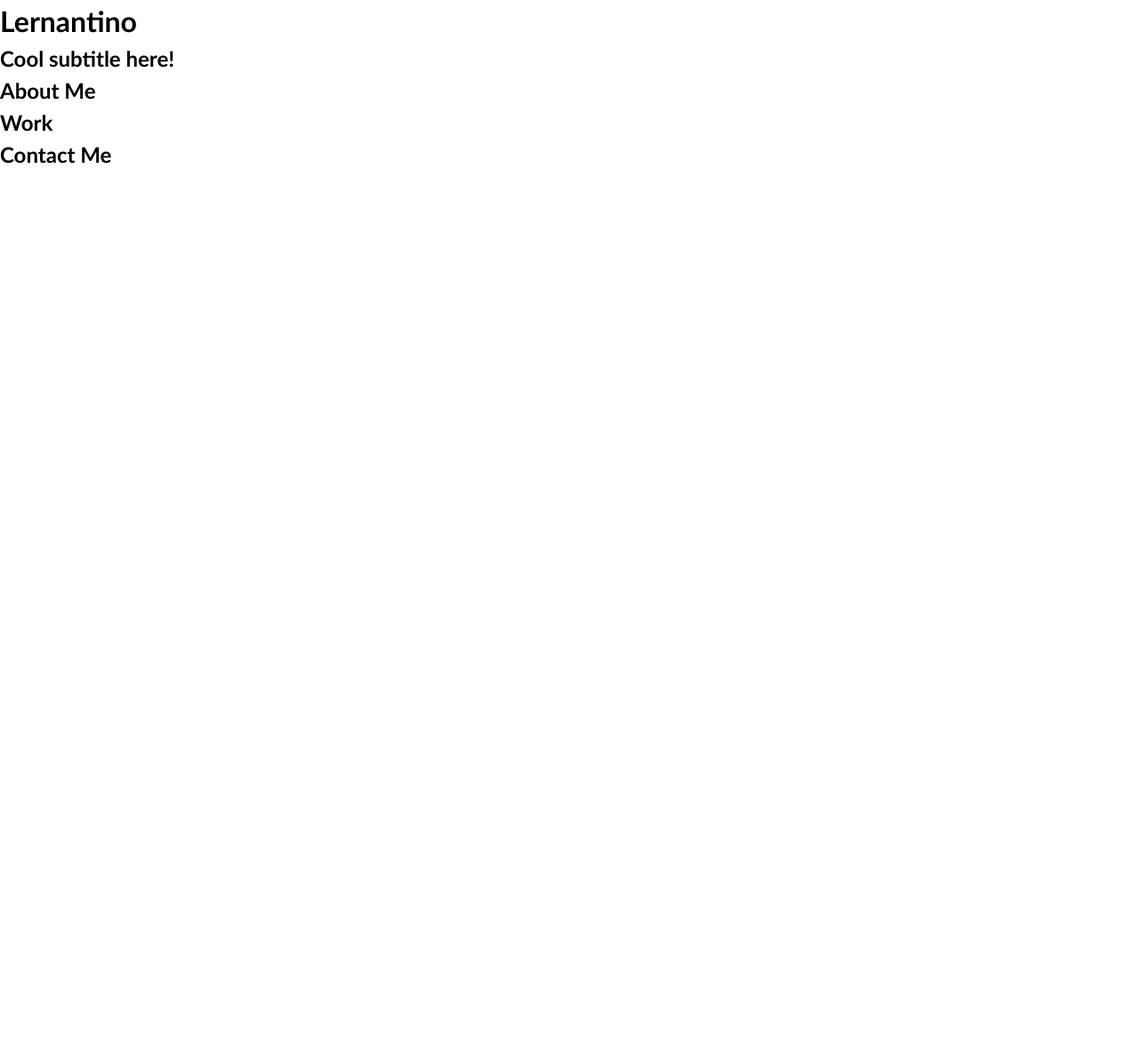
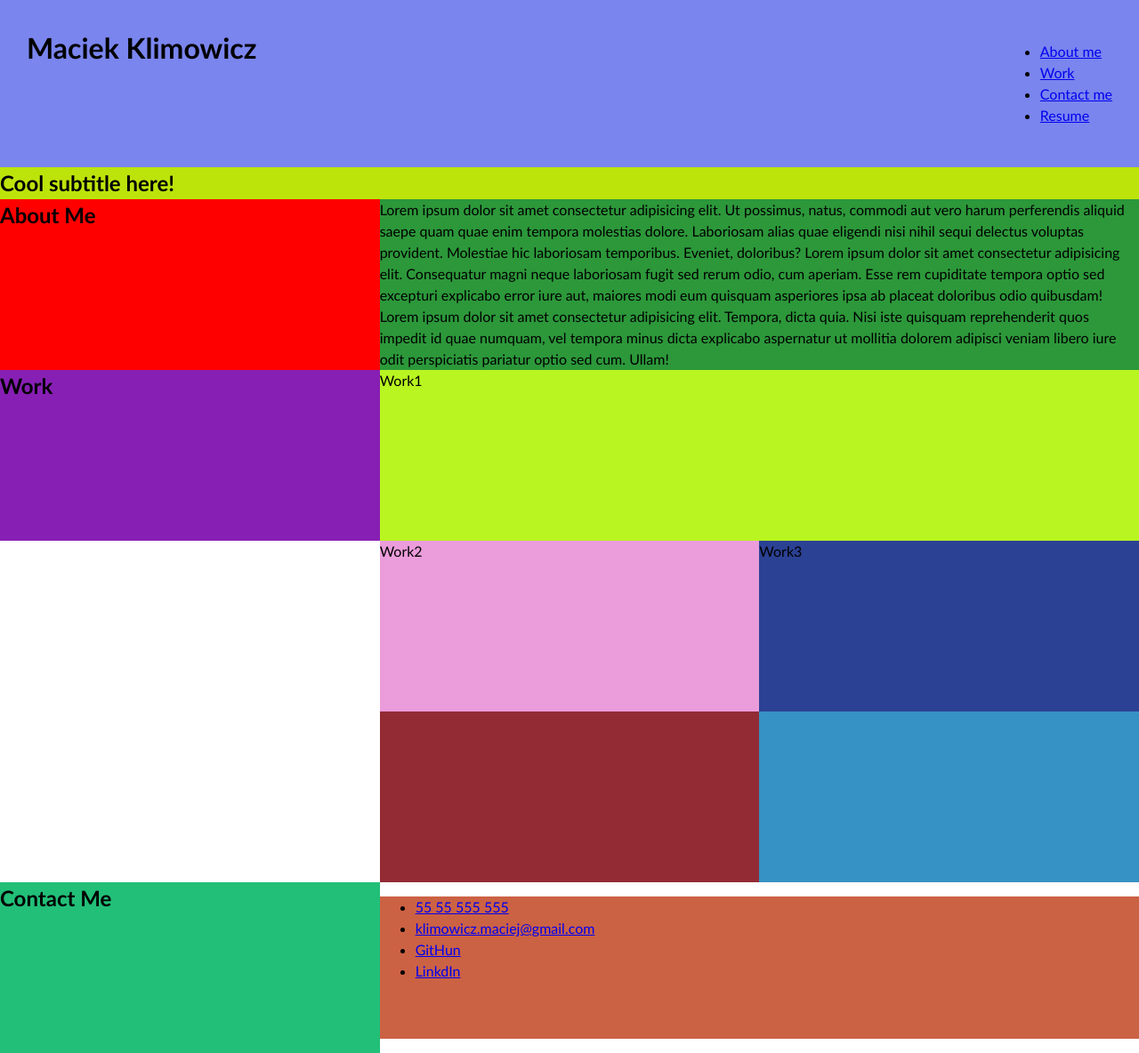
Before and after one commit to manonthemon/Portfolio_project, a plain HTML site: page index.html in a window 1280 px wide. Shown: the whole page at 89% size. Before the commit the page ends 800 px from the top, so only its background shows below. Drawn offline with Linux system fonts and the light colour scheme.

Commit message:
Set up CSS with a grid

```diff
--- a/assets/css/style.css
+++ b/assets/css/style.css
@@ -21,3 +21,93 @@ h6 {
 p {
   margin: 0;
 }
+
+header {
+  display: flex;
+  padding: 30px;
+ justify-content: space-between;
+ background-color: rgb(122, 133, 238);
+
+}
+
+.hero {
+  display: flex;
+  background-color: rgb(188, 228, 11);
+}
+
+
+.page-wrapper {
+  display: grid;
+  grid-template-columns: repeat(3, 1fr);
+  grid-template-rows: repeat(5, 1fr);
+  grid-template-areas:
+
+"About_header About_text About_text"
+"Work_header Work_1 Work_1"
+"none Work_2 Work_3"
+"none Work_4 Work_5"
+"Contact_header Contact_list Contact_list"
+
+}
+
+
+#About_header {
+
+grid-area: About_header;
+
+background-color: red;
+}
+
+#About_text {
+  grid-area: About_text;
+  background-color: rgb(44, 152, 58);
+}
+
+#Work_header {
+  grid-area: Work_header;
+  background-color: rgb(135, 31, 180);
+}
+
+#Work_1 {
+  grid-area: Work_1;
+
+  background-color: rgb(185, 245, 32);
+}
+
+#Work_2 {
+  grid-area: Work_2;
+
+  background-color: rgb(235, 156, 219);
+}
+
+#Work_3 {
+  grid-area: Work_3;
+
+  background-color: rgb(43, 65, 147);
+}
+
+#Work_4 {
+  grid-area: Work_4;
+
+  background-color: rgb(147, 43, 53);
+}
+
+#Work_5 {
+  grid-area: Work_5;
+
+  background-color: rgb(54, 146, 196);
+}
+
+#Contact_header {
+  grid-area: Contact_header;
+
+  background-color: rgb(34, 191, 120);
+
+}
+
+#Contact_list {
+  grid-area: Contact_list;
+
+  background-color: rgb(204, 98, 68);
+
+}
--- a/index.html
+++ b/index.html
@@ -5,40 +5,78 @@
   <meta charset="UTF-8">
   <meta name="viewport" content="width=device-width, initial-scale=1.0">
   <meta http-equiv="X-UA-Compatible" content="ie=edge">
-  <title>Lernantino // Web Developer</title>
+  <title>Maciek Klimowicz // Web Developer</title>
   <link rel="stylesheet" href="./assets/css/style.css" />
 </head>
 
 <body>
   <!-- main logo / nav -->
+
   <header>
-    <h1>Lernantino</h1>
+    <h1>Maciek Klimowicz</h1>
+
     <nav>
+      <ul>
+        <li><a href=#>About me</a></li>
+        <li><a href=#>Work</a></li>
+        <li><a href=#>Contact me</a></li>
+        <li><a href=#>Resume</a></li>
+      </ul>
     </nav>
+
   </header>
 
   <!-- hero banner -->
-  <section class="hero-banner">
+
+  <section class="hero">
     <div>
       <h2>Cool subtitle here!</h2>
     </div>
   </section>
 
   <main class="page-wrapper">
+
     <!-- about me -->
-    <section class="page-section" id="about">
-      <h2>About Me</h2>
-    </section>
+
+
+      <h2 id="About_header">About Me</h2>
+
+      <p id="About_text">Lorem ipsum dolor sit amet consectetur adipisicing elit. Ut possimus, natus, commodi aut vero harum perferendis
+        aliquid saepe quam quae enim tempora molestias dolore. Laboriosam alias quae eligendi nisi nihil sequi delectus
+        voluptas provident. Molestiae hic laboriosam temporibus. Eveniet, doloribus? Lorem ipsum dolor sit amet
+        consectetur adipisicing elit. Consequatur magni neque laboriosam fugit sed rerum odio, cum aperiam. Esse rem
+        cupiditate tempora optio sed excepturi explicabo error iure aut, maiores modi eum quisquam asperiores ipsa ab
+        placeat doloribus odio quibusdam! Lorem ipsum dolor sit amet consectetur adipisicing elit. Tempora, dicta quia.
+        Nisi iste quisquam reprehenderit quos impedit id quae numquam, vel tempora minus dicta explicabo aspernatur ut
+        mollitia dolorem adipisci veniam libero iure odit perspiciatis pariatur optio sed cum. Ullam!</p>
 
     <!-- portfolio container -->
-    <section class="page-section" id="work">
-      <h2>Work</h2>
-    </section>
 
-    <!-- contact -->
-    <section class="page-section contact" id="contact">
-      <h2>Contact Me</h2>
-    </section>
+      <h2 id="Work_header">Work</h2>
+
+      <div id="Work_1">Work1</div>
+
+      <div id="Work_2">Work2</div>
+
+      <div id="Work_3">Work3</div>
+
+      <div id="Work_4"></div>
+
+      <div id="Work_5"></div>
+
+
+
+      <h2 id="Contact_header">Contact Me</h2>
+
+      <ul id="Contact_list">
+        <li><a href=#>55 55 555 555</a></li>
+        <li><a href=#>klimowicz.maciej@gmail.com</a></li>
+        <li><a href=#>GitHun</a></li>
+        <li><a href=#>LinkdIn</a></li>
+      </ul>
+
+
+
   </main>
 </body>
 
```
Also changed, not shown: Demo 1.jpg (added), Demo 2.jpg (added), 1 other file.
